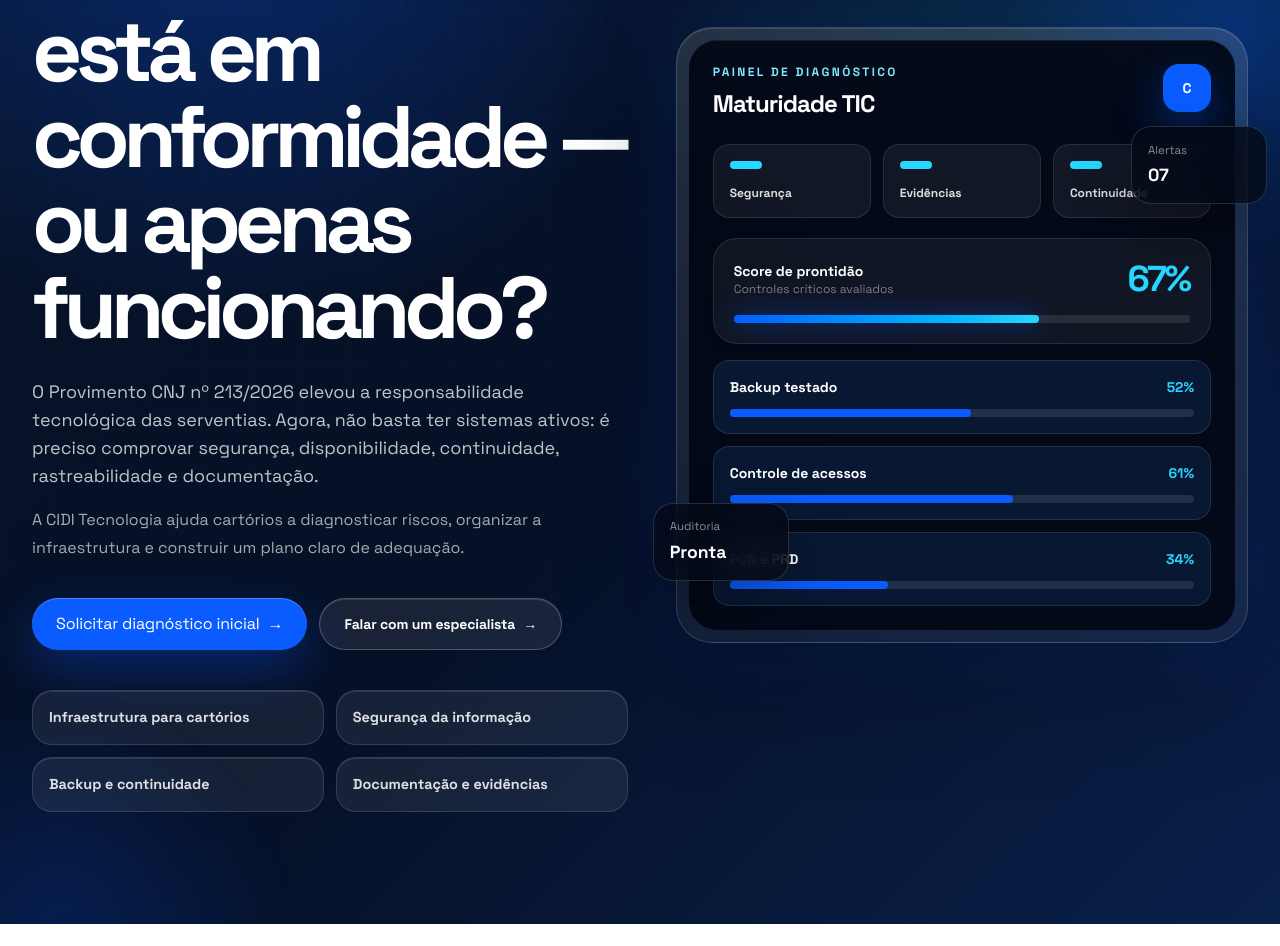
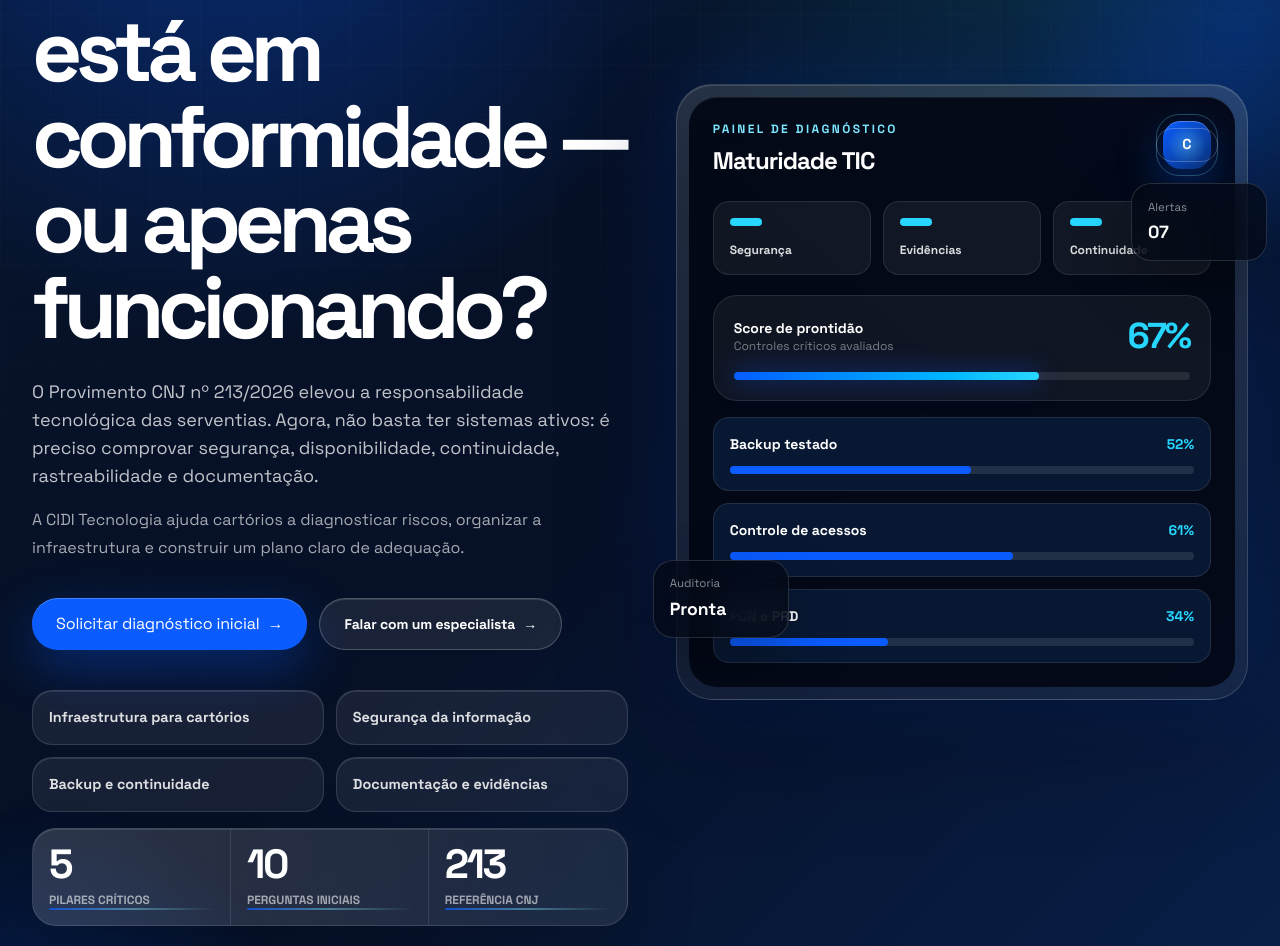
Before and after one commit to dennisxsf/cidi-tecnologia, a Next.js app: page / in a window 1280 px wide. Shown: the part 286-1232 px from the top of the page. Built offline with nearby package versions, Linux system fonts and the light colour scheme.

Commit message:
Fortalece identidade visual e repertório gráfico da landing CIDI

```diff
--- a/src/app/globals.css
+++ b/src/app/globals.css
@@ -221,6 +221,63 @@ a {
   color: rgba(255, 255, 255, 0.86);
 }
 
+.hero-metric-rail {
+  margin-top: 1rem;
+  display: grid;
+  grid-template-columns: repeat(3, minmax(0, 1fr));
+  overflow: hidden;
+  border: 1px solid rgba(255, 255, 255, 0.12);
+  border-radius: 1.5rem;
+  background:
+    linear-gradient(90deg, rgba(255, 255, 255, 0.1), rgba(255, 255, 255, 0.03)),
+    rgba(255, 255, 255, 0.055);
+  box-shadow:
+    inset 0 1px 0 rgba(255, 255, 255, 0.12),
+    0 24px 70px rgba(0, 0, 0, 0.2);
+  backdrop-filter: blur(18px);
+}
+
+.hero-metric {
+  position: relative;
+  min-height: 6rem;
+  padding: 1rem;
+}
+
+.hero-metric:not(:last-child) {
+  border-right: 1px solid rgba(255, 255, 255, 0.1);
+}
+
+.hero-metric::after {
+  content: "";
+  position: absolute;
+  inset: auto 1rem 0.9rem 1rem;
+  height: 2px;
+  border-radius: 999px;
+  background: linear-gradient(90deg, var(--cidi-blue), rgba(124, 231, 255, 0.6), transparent);
+  opacity: 0.72;
+}
+
+.hero-metric strong,
+.hero-metric span {
+  display: block;
+}
+
+.hero-metric strong {
+  color: #ffffff;
+  font-size: clamp(1.65rem, 5vw, 2.55rem);
+  font-weight: 850;
+  letter-spacing: -0.06em;
+  line-height: 0.95;
+}
+
+.hero-metric span {
+  margin-top: 0.45rem;
+  color: rgba(255, 255, 255, 0.58);
+  font-size: 0.75rem;
+  font-weight: 800;
+  text-transform: uppercase;
+}
+
 .delivery-chip {
   background: rgba(10, 92, 255, 0.055);
   color: #07142b;
@@ -294,6 +351,43 @@ a {
     0 0 90px rgba(10, 92, 255, 0.22),
     inset 0 1px 0 rgba(255, 255, 255, 0.12);
   backdrop-filter: blur(22px);
+}
+
+.brand-orbit {
+  position: relative;
+  display: grid;
+  height: 3rem;
+  width: 3rem;
+  place-items: center;
+  border-radius: 1.1rem;
+  background:
+    radial-gradient(circle at 50% 50%, rgba(124, 231, 255, 0.34), transparent 58%),
+    linear-gradient(135deg, #0a5cff, #093278);
+  color: #ffffff;
+  font-size: 0.9rem;
+  font-weight: 950;
+  box-shadow:
+    0 18px 45px rgba(10, 92, 255, 0.42),
+    inset 0 1px 0 rgba(255, 255, 255, 0.28);
+}
+
+.brand-orbit::before,
+.brand-orbit::after {
+  content: "";
+  position: absolute;
+  inset: -0.45rem;
+  border: 1px solid rgba(124, 231, 255, 0.28);
+  border-radius: 1.45rem;
+}
+
+.brand-orbit::after {
+  inset: 0.42rem -0.45rem;
+  border-color: rgba(255, 255, 255, 0.22);
+}
+
+.brand-orbit span {
+  position: relative;
+  z-index: 1;
 }
 
 .dashboard-float {
--- a/src/app/page.tsx
+++ b/src/app/page.tsx
@@ -20,6 +20,12 @@ const heroSeals = [
   "Segurança da informação",
   "Backup e continuidade",
   "Documentação e evidências",
+];
+
+const heroMetrics = [
+  ["5", "pilares críticos"],
+  ["10", "perguntas iniciais"],
+  ["213", "referência CNJ"],
 ];
 
 const invisibleRisks = [
@@ -501,8 +507,8 @@ function DashboardMockup() {
             <p className="text-xs font-bold uppercase tracking-[0.2em] text-[#7CE7FF]">Painel de diagnóstico</p>
             <h2 className="mt-2 text-2xl font-bold tracking-[-0.04em] text-white">Maturidade TIC</h2>
           </div>
-          <div className="grid h-12 w-12 place-items-center rounded-2xl bg-[#0A5CFF] text-sm font-black text-white shadow-[0_18px_45px_rgba(10,92,255,.42)]">
-            C
+          <div className="brand-orbit" aria-label="CIDI Tecnologia">
+            <span>C</span>
           </div>
         </div>
 
@@ -765,6 +771,14 @@ export default function Home() {
                 <div className="trust-chip" key={seal}>{seal}</div>
               ))}
             </div>
+            <div className="hero-metric-rail reveal delay-3" aria-label="Indicadores do diagnóstico CIDI Tecnologia">
+              {heroMetrics.map(([value, label]) => (
+                <div className="hero-metric" key={label}>
+                  <strong>{value}</strong>
+                  <span>{label}</span>
+                </div>
+              ))}
+            </div>
           </div>
           <DashboardMockup />
         </Container>
```
